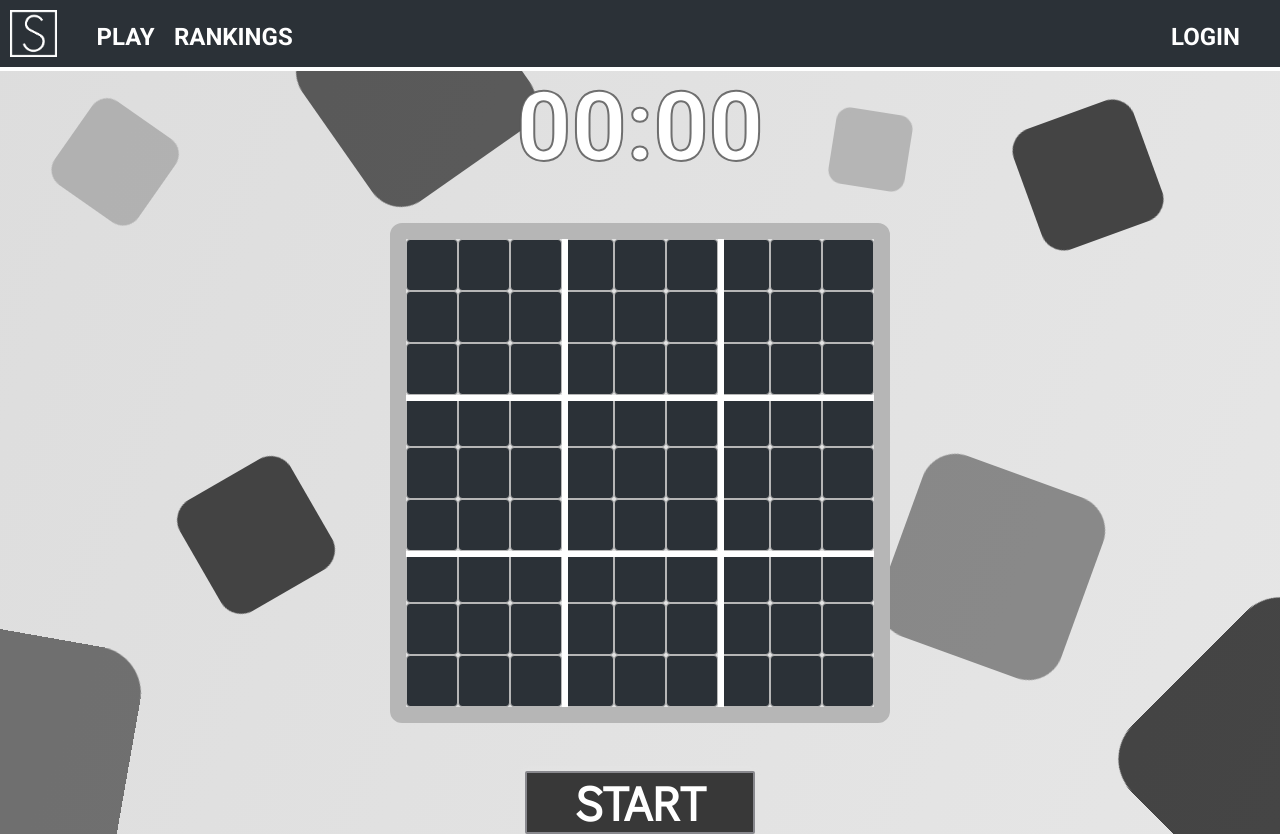
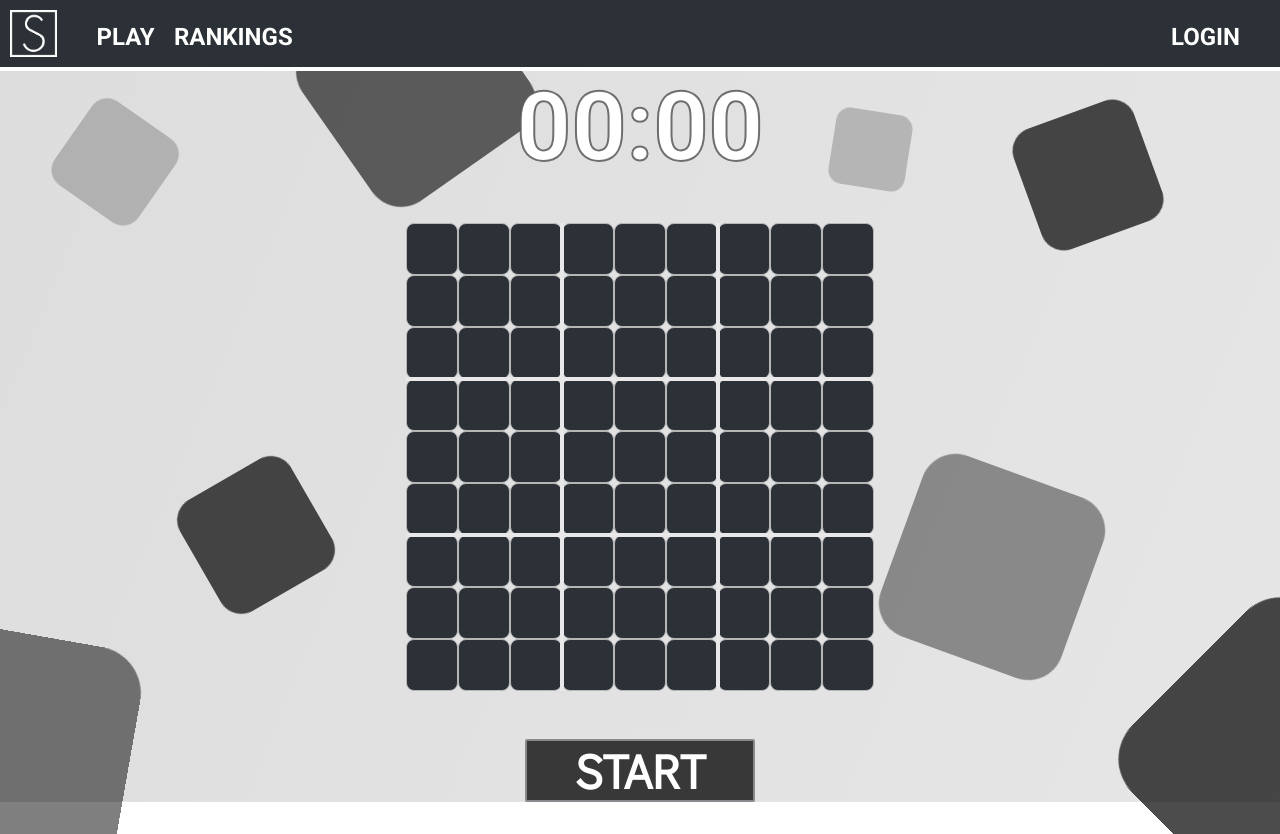
Before and after one commit to ahmed-okkio/SudokuMERN-HerokuDeploy, a React (Create React App) app in the folder client/: page /#/Complete in a window 1280 px wide. Both pictures are taken after a click on the element "PLAY". After the commit the page ends 802 px from the top, so only its background shows below. Built offline with nearby package versions, Linux system fonts and the light colour scheme.

Commit message:
HomePage + style change

```diff
--- a/client/src/CSS/GameStyle.module.css
+++ b/client/src/CSS/GameStyle.module.css
@@ -43,7 +43,7 @@
 
     flex-wrap: wrap;
     padding:0;
-    border: 16px solid rgb(182, 182, 182);
+
     border-radius: 12px;
     width:calc(468px / var(--size-divisor));
     height:calc(468px / var(--size-divisor));
@@ -64,7 +64,7 @@
 .GameComp>li{
     background-color: #2b3137;
     border: 1px solid rgb(182, 182, 182);
-    border-radius: 4px;
+    border-radius: 8px;
     list-style-type: none;
     font-size: calc(42px/ var(--size-divisor));
     font-weight: bold;
@@ -115,29 +115,29 @@
 }
 .ThickGridH1{
     width: calc(468px/ var(--size-divisor));
-    height:calc(6px/ var(--size-divisor));
-    background-color: white;
-    margin-top:calc(156px / var(--size-divisor));
+    height:calc(4px/ var(--size-divisor));
+    background-color: #e8e8e8;
+    margin-top:calc(154px / var(--size-divisor));
 
 }
 .ThickGridH2{
     width: calc(468px/ var(--size-divisor));
-    height:calc(6px/ var(--size-divisor));;
-    background-color: white;
-    margin-top:calc(312px / var(--size-divisor));
+    height:calc(4px/ var(--size-divisor));;
+    background-color: #e8e8e8;
+    margin-top:calc(310px / var(--size-divisor));
 
 }
 .ThickGridW1{
-    width: calc(6px/ var(--size-divisor));
+    width: calc(4px/ var(--size-divisor));
     height:calc(468px/ var(--size-divisor));
-    background-color: white;
-    margin-left:calc(156px / var(--size-divisor));
+    background-color: #e8e8e8;
+    margin-left:calc(154px / var(--size-divisor));
 }
 .ThickGridW2{
-    width: calc(6px/ var(--size-divisor));
+    width: calc(4px/ var(--size-divisor));
     height:calc(468px/ var(--size-divisor));
-    background-color: white;
-    margin-left:calc(312px / var(--size-divisor));
+    background-color: #e8e8e8;
+    margin-left:calc(310px / var(--size-divisor));
 
 }
 @media(min-width: 274px){
```
